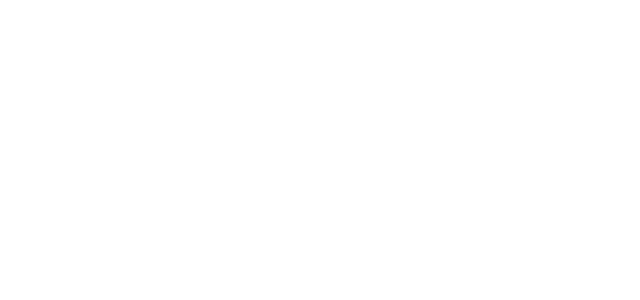
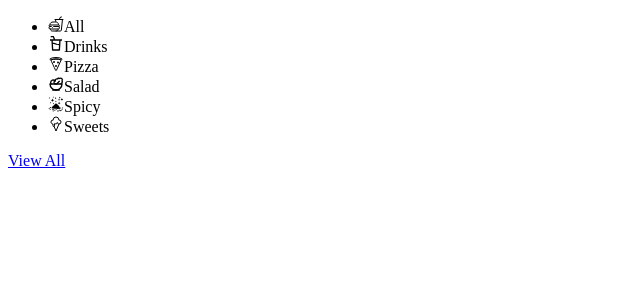
Before and after one commit to arman-develops/react-menu-listing, a React (Vite) app: page / in a window 1280 px wide. Shown: the top 300 px of the page, without its empty margins (0-640 px from the left). Built offline with nearby package versions, Linux system fonts and the light colour scheme.

Commit message:
refactored the header component

```diff
--- a/src/App.jsx
+++ b/src/App.jsx
@@ -1,7 +1,9 @@
+import Header from "./components/Header"
+
 function App() {
   return (
     <>
-
+      <Header></Header>
     </>
   )
 }
--- a/src/components/Header.jsx
+++ b/src/components/Header.jsx
@@ -1,10 +1,51 @@
+import { IoFastFoodOutline } from "react-icons/io5";
+import { RiDrinks2Line } from "react-icons/ri";
+import { IoPizzaOutline } from "react-icons/io5";
+import { LuSalad } from "react-icons/lu";
+import { GiCoolSpices } from "react-icons/gi";
+import { IoIceCreamOutline } from "react-icons/io5";
+
+const navItems = [
+    {
+        name: "All",
+        icon: <IoFastFoodOutline />
+    },
+    {
+        name: "Drinks",
+        icon: <RiDrinks2Line />
+    },
+    {
+        name: "Pizza",
+        icon: <IoPizzaOutline />
+    },
+    {
+        name: "Salad",
+        icon: <LuSalad />
+    },
+    {
+        name: "Spicy",
+        icon: <GiCoolSpices />
+    },
+    {
+        name: "Sweets",
+        icon: <IoIceCreamOutline />
+    }
+]
+
 function Header() {
     return (
         <>
             <div>
                 <div>
                     <nav>
-                        {/* Nav items map here */}
+                        <ul>
+                            {navItems.map(({name, icon}, index) => (
+                                <li key={index}>
+                                    {icon}
+                                    {name}
+                                </li>
+                            ))}
+                        </ul>
                     </nav>
                 </div>
                 <div>
```
Also changed, not shown: src/data/nav-items.js (deleted, +0 -33 lines).
